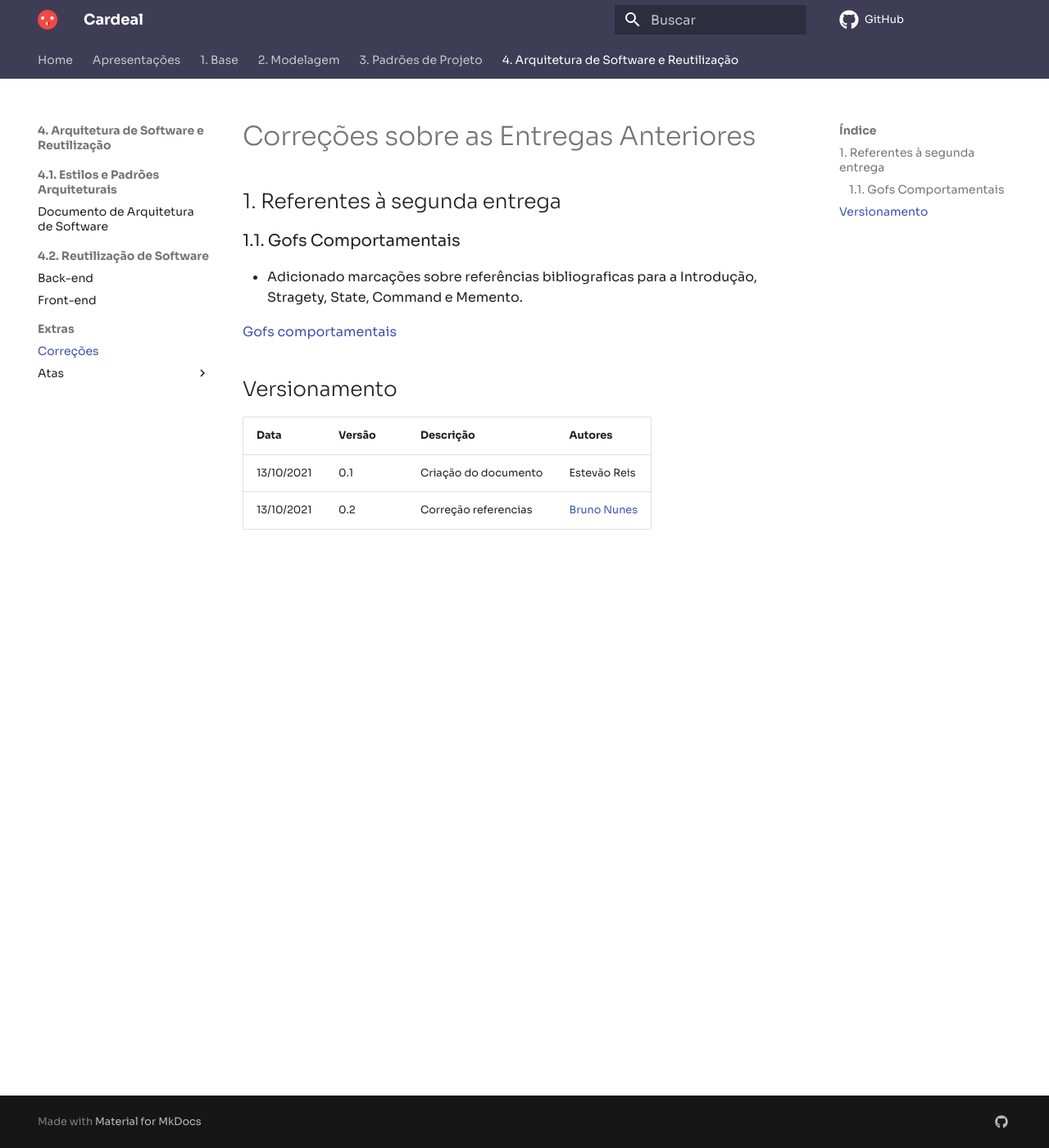
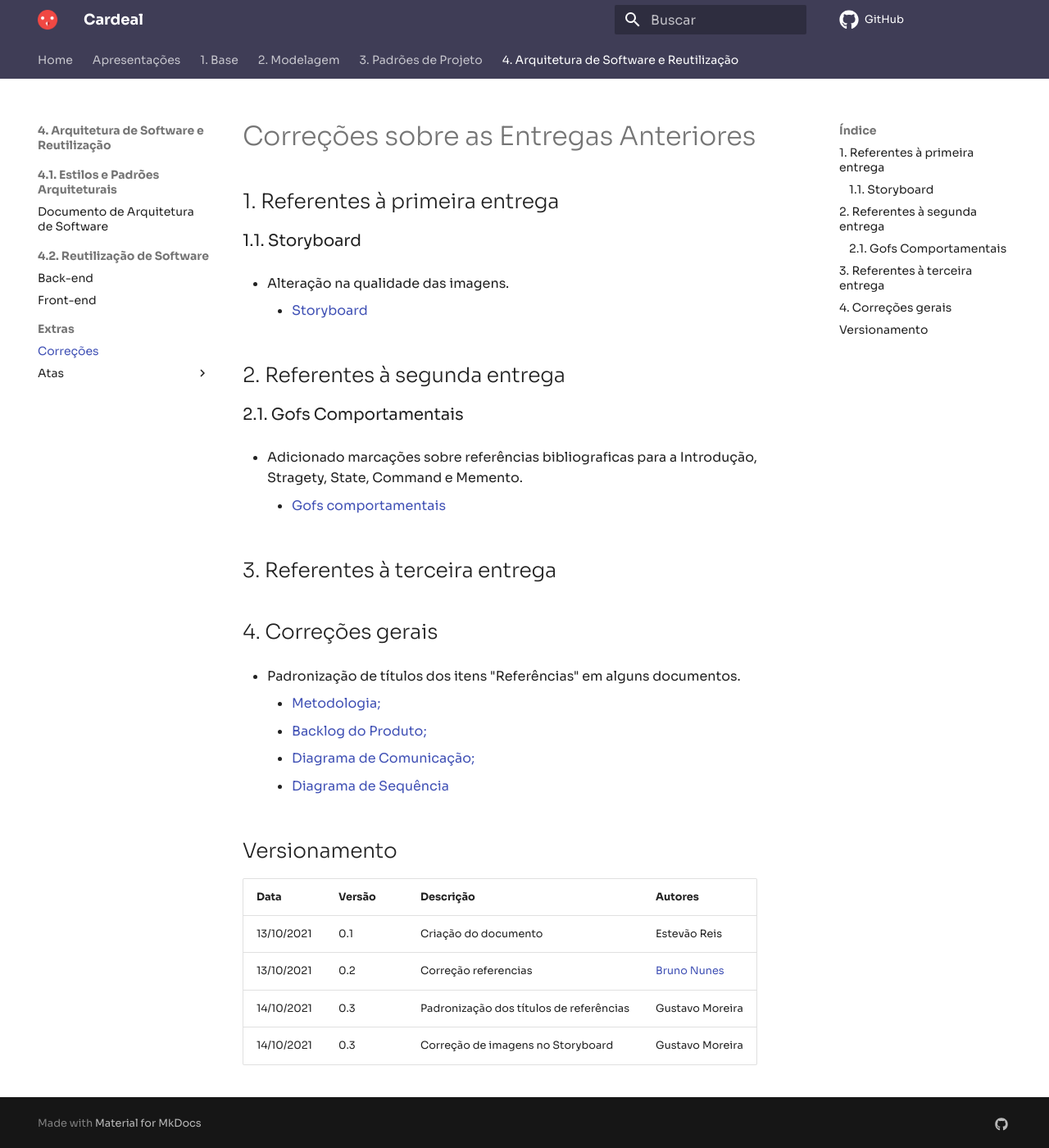
Before and after one commit to UnBArqDsw2021-1/2021.1_G04_Cardeal, an MkDocs documentation site: the page built from docs/arquitetura/correcoes.md, in a window 1280 px wide and 1400 px high. Shown: the whole window at 82% size. Built offline with MkDocs 1.6.1 and Material for MkDocs 9.7.7, drawn with Linux system fonts in a browser that asks for light colours; comment, search, counter and statistics services are not loaded.

Commit message:
inserindo historico de correcoes

```diff
--- a/docs/arquitetura/correcoes.md
+++ b/docs/arquitetura/correcoes.md
@@ -1,18 +1,37 @@
 # Correções sobre as Entregas Anteriores
 
-## 1. Referentes à segunda entrega
+## 1. Referentes à primeira entrega
 
-### 1.1. Gofs Comportamentais
+### 1.1. Storyboard
+
+* Alteração na qualidade das imagens.
+
+    * [Storyboard](https://unbarqdsw2021-1.github.io/2021.1_G04_Cardeal/desenhoSoftwareBase/storyboard/)
+
+## 2. Referentes à segunda entrega
+
+### 2.1. Gofs Comportamentais
 
 * Adicionado marcações sobre referências bibliograficas para a Introdução, Stragety, State, Command e Memento.
 
-[Gofs comportamentais](https://unbarqdsw2021-1.github.io/2021.1_G04_Cardeal/padroesDeProjeto/gofs_comportamentais/)
+    * [Gofs comportamentais](https://unbarqdsw2021-1.github.io/2021.1_G04_Cardeal/padroesDeProjeto/gofs_comportamentais/)
 
+## 3. Referentes à terceira entrega
 
+## 4. Correções gerais
+
+* Padronização de títulos dos itens "Referências" em alguns documentos.
+
+    * [Metodologia;](https://unbarqdsw2021-1.github.io/2021.1_G04_Cardeal/desenhoSoftwareBase/metodologia/)
+    * [Backlog do Produto;](https://unbarqdsw2021-1.github.io/2021.1_G04_Cardeal/modelagem/backlog_do_produto/)
+    * [Diagrama de Comunicação;](https://unbarqdsw2021-1.github.io/2021.1_G04_Cardeal/modelagem/diagrama_comunicacao/)
+    * [Diagrama de Sequência](https://unbarqdsw2021-1.github.io/2021.1_G04_Cardeal/modelagem/diagrama_sequencia/)
 
 
 ## Versionamento
 | Data       | Versão | Descrição         | Autores       |
 | ---------- | ------ | ----------------- | ------------- |
 | 13/10/2021 | 0.1    | Criação do documento | Estevão Reis  |
-| 13/10/2021 | 0.2    | Correção referencias               | [Bruno Nunes](https://github.com/brunocmo)
+| 13/10/2021 | 0.2    | Correção referencias               | [Bruno Nunes](https://github.com/brunocmo)|
+| 14/10/2021 | 0.3    | Padronização dos títulos de referências| Gustavo Moreira  |
+| 14/10/2021 | 0.3    | Correção de imagens no Storyboard | Gustavo Moreira  |
```
